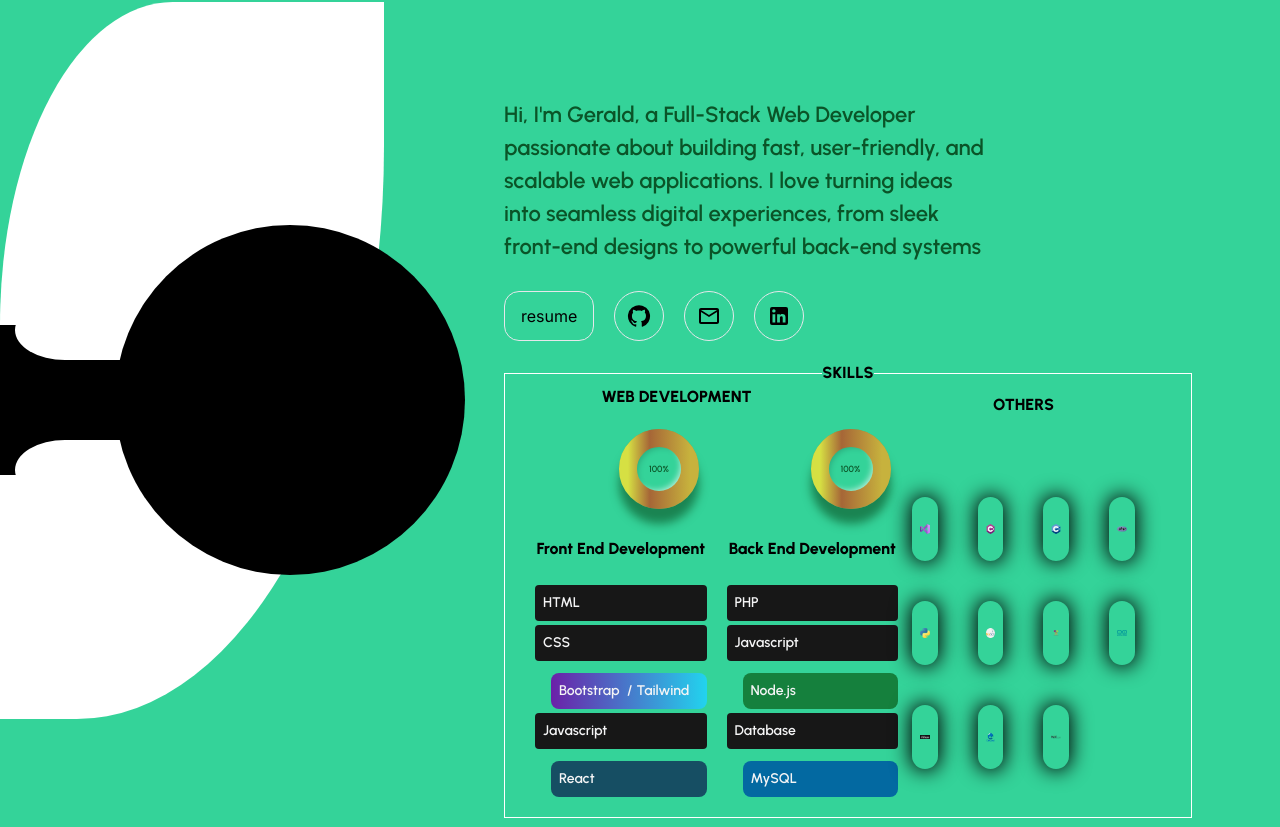
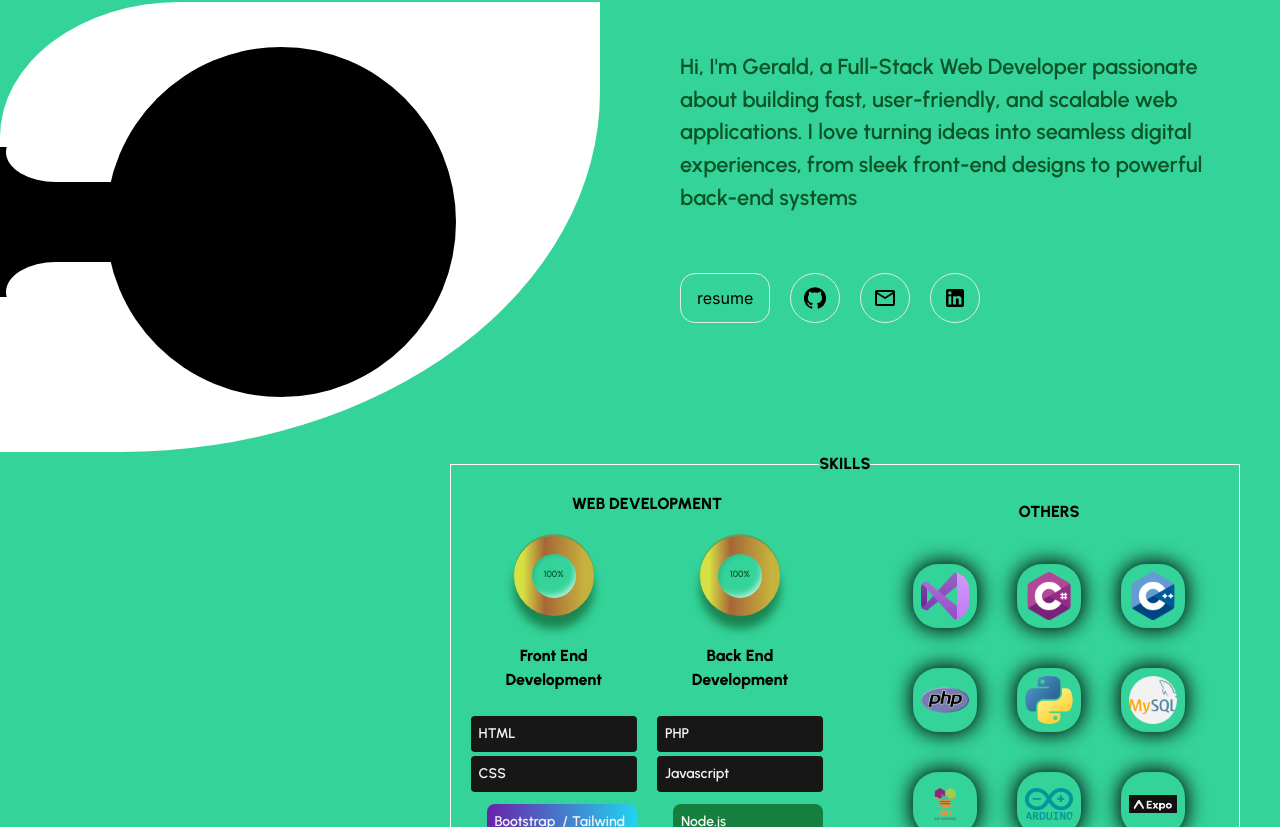
Before and after one commit to Unknown-Squid/my_portfolio, a Next.js app in the folder my_portfolio/: page / in a window 1280 px wide. Shown: the part 1473-2300 px from the top of the page. Built offline with nearby package versions, Linux system fonts and the light colour scheme.

Commit message:
adding resposiveness to about me page of my portfolio

```diff
--- a/my_portfolio/app/Components/AboutMe.js
+++ b/my_portfolio/app/Components/AboutMe.js
@@ -5,30 +5,30 @@ import MySkills from './MySkills';
 const AboutMe = ({ setActivePage }) => {
 
   return (
-    <div id="about-me" className='flex flex-col w-full h-[100vh] bg-transparent'>
+    <div id="about-me" className='flex flex-col w-full min-h-[100vh] h-fit bg-transparent items-center'>
 
-      <div className='flex h-fit w-full gap-20 mt-10'>
+      <div className='flex h-fit w-full md:flex-row flex-col lg:gap-10 gap-0 mt-10'>
 
-        <div className='mt-20 bg-white w-[30%] h-[80%] flex flex-col items-start justify-center relative rounded-br-[80%] rounded-tl-[45%]'>
+        <div className='mt-20 bg-white xl:w-[600px] lg:w-[500px] md:w-[400px] w-[95%] md:h-[450px] h-[500px] flex flex-col items-start justify-center relative rounded-br-[80%] rounded-tl-[30%] flex-shrink-0'>
 
 
-          <div className='bg-red-500 h-[80px] w-[300px] absolute left-[-4%] top-[50%] flex items-center'>
+          <div className='h-[80px] xl:w-[300px] lg:w-[250px] md:w-[220px] w-[50%] absolute left-[-4%] top-[40%] flex items-center'>
 
             <div className='flex justify-end items-center w-full h-full relative bg-black'>
 
-              <div className='bg-black w-[100px] h-[150px] absolute left-0'>
+              <div className='bg-black w-[100px] h-[150px] absolute left-0 md:flex hidden'>
 
               </div>
 
-              <div className='bg-white h-[60px] w-[100px] rounded-l-[100%] absolute left-[10%] bottom-[100%] z-[2]'>
+              <div className='bg-white h-[60px] xl:w-[100px] md:w-[80px] md:flex hidden rounded-l-[100%] absolute left-[10%] bottom-[100%] z-[2]'>
 
               </div>
 
-              <div className='flex bg-black w-[350px] h-[350px] rounded-[100%] absolute right-[-60%]'>
+              <div className='flex bg-black xl:w-[350px] lg:w-[300px] md:w-[250px] w-[120%] h-[450%] xl:h-[350px] lg:h-[300px] md:h-[250px] rounded-[100%] absolute md:right-[-60%] right-[-50%]'>
 
               </div>
 
-              <div className='bg-white h-[60px] w-[100px] rounded-l-[100%] absolute left-[10%] top-[100%] z-[2]'>
+              <div className='bg-white h-[60px] xl:w-[100px] md:w-[80px] md:flex hidden rounded-l-[100%] absolute left-[10%] top-[100%] z-[2]'>
 
               </div>
 
@@ -38,31 +38,34 @@ const AboutMe = ({ setActivePage }) => {
 
         </div>
 
-        <div className='w-[60%] h-full flex flex-col mt-44 px-10 gap-5'>
+        <div className='md:w-[60%] w-full h-full flex flex-col md:mt-32 mt-14 px-10 gap-5'>
 
-            <p className='text-[#00350b]/[.8] text-[22px] w-[70%] font-usbold'>
+            <p className='text-[#00350b]/[.8] xl:text-[1.7vw] lg:text-[2vw] md:text-[2.5vw] text-[3.5vw] w-[100%] font-usbold'>
               Hi, I&apos;m Gerald, a Full-Stack Web Developer passionate about building fast, user-friendly,
               and scalable web applications. I love turning ideas into seamless digital experiences,
               from sleek front-end designs to powerful back-end systems
             </p>
 
-            <div className='w-fit h-fit flex gap-5 mt-2'>
-              <div className='h-[50px] rounded-[15px] h-[50px] px-4 flex items-center justify-center border'>
+            <div className='w-fit h-fit flex gap-5 lg:mt-10 mt-0'>
+              <div className='rounded-[15px] xl:h-[50px] h-[40px] xl:px-4 px-2 xl:text-[16px] flex items-center justify-center border'>
                 resume
               </div>
-              <div className='h-[50px] w-[50px] flex items-center justify-center border rounded-[100%]'>
+              <div className='xl:h-[50px] xl:w-[50px] h-[40px] w-[40px] flex items-center justify-center border rounded-[100%]'>
                 <GitHub/>
               </div>
-              <div className='h-[50px] w-[50px] flex items-center justify-center border rounded-[100%]'>
+              <div className='xl:h-[50px] xl:w-[50px] h-[40px] w-[40px] flex items-center justify-center border rounded-[100%]'>
                 <MailOutline/>
               </div>
-              <div className='h-[50px] w-[50px] flex items-center justify-center border rounded-[100%]'>
+              <div className='xl:h-[50px] xl:w-[50px] h-[40px] w-[40px] flex items-center justify-center border rounded-[100%]'>
                 <LinkedIn/>
               </div>
             </div>
+        </div>
+      </div>
 
-            <MySkills/>
-
+      <div className='w-full h-fit flex justify-end'>
+        <div className='xl:w-[68%] lg:w-[85%] w-[100%] px-10'>
+          <MySkills/>
         </div>
       </div>
 
--- a/my_portfolio/app/Components/MySkills.js
+++ b/my_portfolio/app/Components/MySkills.js
@@ -6,17 +6,18 @@ import { faPython } from '@fortawesome/free-brands-svg-icons';
 
 const MySkills = () => {
   return (
-    <fieldset  className="h-fit w-full flex text-center border border-white overflow-auto gap-2">
+    <fieldset  className="h-fit w-full flex lg:flex-row md:flex-row flex-col text-center border border-white overflow-auto gap-4 py-4">
         <legend className='font-ubold'>SKILLS</legend>
 
-        <div className="h-fit w-1/2 text-center pb-5">
-            <p className='font-ubold'>WEB DEVELOPMENT</p>
+        <div className="h-fit w-full pb-5 px-5 flex flex-col justify-center">
+            <p className='font-ubold w-full text-center'>WEB DEVELOPMENT</p>
             <div className="w-full flex justify-center gap-5">
-                <div className="w-1/2 flex flex-col text-start ml-10 lg:ml-20 gap-1">
-                    <div className="mb-6 px-16">
+                <div className="w-1/2 flex flex-col text-start gap-1">
+
+                    <div className="mb-6 w-full flex justify-center">
                         <div className="w-[80px] h-[80px] p-[20px] relative">
                             <div
-                                className="flex items-center justify-center w-[80px] h-[80px] rounded-[50%] bg-[#915e01]/[.4]"
+                                className="flex items-center justify-center w-[80px] h-[80px] rounded-[50%] bg-[#915e01]/[.4] absolute top-[22%] left-[0%]"
                                 style={{boxShadow: "0px 15px 10px rgba(0, 53, 11, 0.5)"}}
                             >
                                 <div
@@ -27,7 +28,7 @@ const MySkills = () => {
                                     <h2 className='text-[#00350b]/[.8] text-[0.7vw] font-usbold'>100%</h2>
                                 </div>
                             </div>
-                            <svg xmlns="http://www.w3.org/2000/svg" version="1.1" width="160px" height="160px" className='absolute top-[10%] left-[10%]'>
+                            <svg xmlns="http://www.w3.org/2000/svg" version="1.1" width="160px" height="160px" className='absolute top-0 left-0'>
                                 <defs>
                                     <linearGradient id="gradient" x1="0%" y1="0%" x2="100%" y2="0%">
                                         <stop offset="0%" stopColor="#d6e043"/>
@@ -36,7 +37,7 @@ const MySkills = () => {
                                     </linearGradient>
                                 </defs>
                                 <circle
-                                    cx="52" cy="52" r="31"
+                                    cx="40" cy="60" r="31"
                                     strokeLinecap="round"
                                     strokeDasharray="200"
                                     strokeDashoffset="0"
@@ -57,10 +58,10 @@ const MySkills = () => {
                 </div>
 
                 <div className="w-1/2 flex flex-col text-start gap-1">
-                    <div className="mb-6 px-16">
+                    <div className="mb-6 w-full flex justify-center">
                         <div className="w-[80px] h-[80px] p-[20px] relative">
                             <div
-                                className="flex items-center justify-center w-[80px] h-[80px] rounded-[50%] bg-[#915e01]/[.4]"
+                                className="flex items-center justify-center w-[80px] h-[80px] rounded-[50%] bg-[#915e01]/[.4] absolute top-[22%] left-[0%]"
                                 style={{boxShadow: "0px 15px 10px rgba(0, 53, 11, 0.5)"}}
                             >
                                 <div
@@ -71,7 +72,7 @@ const MySkills = () => {
                                     <h2 className='text-[#00350b]/[.8] text-[0.7vw] font-usbold'>100%</h2>
                                 </div>
                             </div>
-                            <svg xmlns="http://www.w3.org/2000/svg" version="1.1" width="160px" height="160px" className='absolute top-[10%] left-[10%]'>
+                            <svg xmlns="http://www.w3.org/2000/svg" version="1.1" width="160px" height="160px" className='absolute top-0 left-0'>
                                 <defs>
                                     <linearGradient id="gradient" x1="0%" y1="0%" x2="100%" y2="0%">
                                         <stop offset="0%" stopColor="#d6e043"/>
@@ -80,7 +81,7 @@ const MySkills = () => {
                                     </linearGradient>
                                 </defs>
                                 <circle
-                                    cx="52" cy="52" r="31"
+                                    cx="40" cy="60" r="31"
                                     strokeLinecap="round"
                                     strokeDasharray="200"
                                     strokeDashoffset="0"
@@ -102,10 +103,10 @@ const MySkills = () => {
             </div>
         </div>
 
-        <div  className="h-full lg:w-1/2 md:w-1/2 sm:w-1/2 w-full flex flex-col justify-center items-center p-2">
+        <div  className="h-full w-full flex flex-col justify-center items-center p-2">
             <p className='font-ubold'>OTHERS</p>
             {/* <a href="https://www.flaticon.com/free-icons/coding" title="coding icons">Coding icons created by Freepik - Flaticon</a> */}
-            <div className="grid grid-cols-4 gap-10 w-[70%] mt-20">
+            <div className="flex flex-wrap gap-10 w-[80%] mt-10 items-center justify-center">
                 <Image alt="vbNet" src="/vbNet.png" width={500} height={500} className="w-[64px] h-[64px] object-contain p-2 techStackImage"/>
                 <Image alt="cSharp" src="/cSharp.png" width={500} height={500} className="w-[64px] h-[64px] object-contain p-2 techStackImage"/>
                 <Image alt="c++" src="/cPlusPlus.png" width={500} height={500} className="w-[64px] h-[64px] object-contain p-2 techStackImage"/>
--- a/my_portfolio/app/Components/Navbar.js
+++ b/my_portfolio/app/Components/Navbar.js
@@ -74,7 +74,7 @@ const Navbar = ({ activePage, setActivePage }) => {
         >
           <a
             href="#about-me"
-            className={`lg:text-2xl md:text-[3vw] lg:text-[2vw] text-[4vw] font-bold ${activePage == "about" ? "navBarMenu" : "navBarMenuOut"} hover:text-[#915e01]`}
+            className={`lg:text-2xl md:text-[3vw] lg:text-[1.5vw] text-[4vw] font-bold ${activePage == "about" ? "navBarMenu" : "navBarMenuOut"} hover:text-[#915e01]`}
             onClick={() => setActivePage("about")}
           >
             about
@@ -86,7 +86,7 @@ const Navbar = ({ activePage, setActivePage }) => {
         >
           <a
             href="#my-projects"
-            className={`lg:text-2xl md:text-[3vw] lg:text-[2vw] text-[4vw] ont-bold ${activePage == "project" ? "navBarMenu" : "navBarMenuOut"} hover:text-[#915e01]`}
+            className={`lg:text-2xl md:text-[3vw] lg:text-[1.5vw] text-[4vw] ont-bold ${activePage == "project" ? "navBarMenu" : "navBarMenuOut"} hover:text-[#915e01]`}
             onClick={() => setActivePage("project")}
           >
             projects
@@ -98,7 +98,7 @@ const Navbar = ({ activePage, setActivePage }) => {
         >
           <a
             href="#my-contacts"
-            className={`lg:text-2xl md:text-[3vw] lg:text-[2vw] text-[4vw] ont-bold ${activePage == "contact" ? "navBarMenu" : "navBarMenuOut"} hover:text-[#915e01]`}
+            className={`lg:text-2xl md:text-[3vw] lg:text-[1.5vw] text-[4vw] ont-bold ${activePage == "contact" ? "navBarMenu" : "navBarMenuOut"} hover:text-[#915e01]`}
             onClick={() => setActivePage("contact")}
           >
             contacts
--- a/my_portfolio/app/page.js
+++ b/my_portfolio/app/page.js
@@ -39,7 +39,7 @@ const Home = () => {
   }, []);
 
   return (
-    <main className='bg-emerald-400 h-fit w-full flex flex-col relative overflow-x-hidden'>
+    <main className='bg-emerald-400 h-fit w-full flex flex-col relative'>
       <Navbar activePage={activePage} setActivePage={setActivePage} />
       <Hero />
 
```
